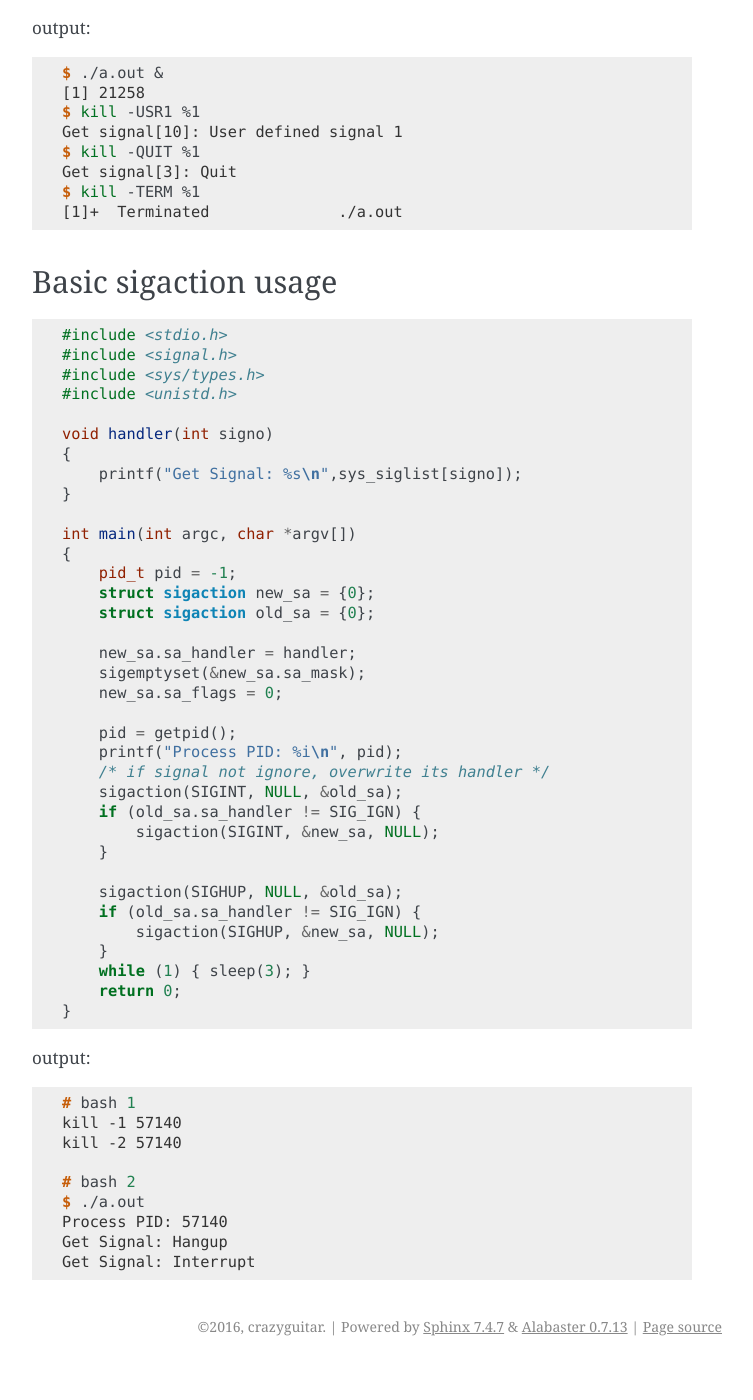
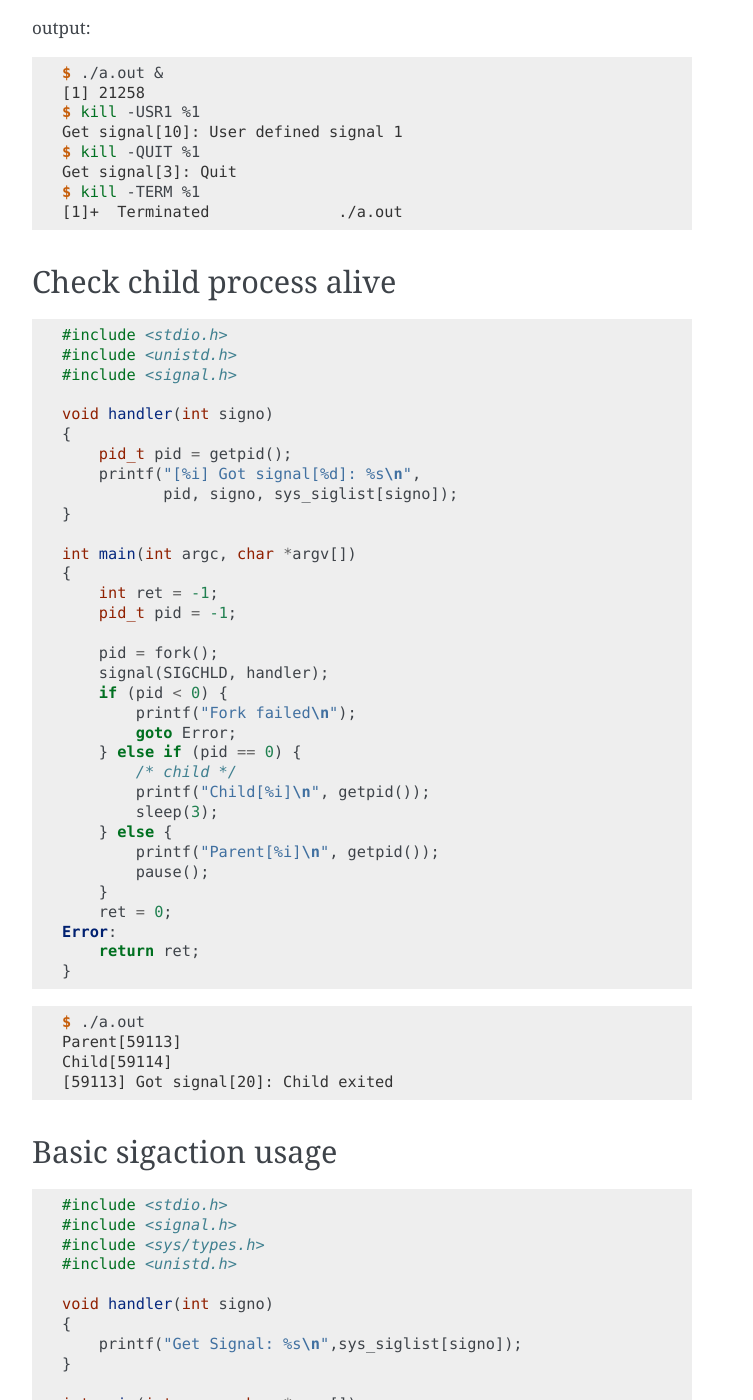
Before and after one commit to emcute0319/cppcheatsheet, a Sphinx documentation site: the page built from docs/notes/c_signal.rst, in a window 1280 px wide and 1400 px high, scrolled down 3583 px. Shown: the whole window, without its empty margins (388-1141 px from the left). Built offline with Sphinx 7.4.7, drawn with Linux system fonts in a browser that asks for light colours; before the commit the page ends 4949 px from its top, so only the background shows below that; some of the changed text lies outside the part shown.

Commit message:
Add using signal to check child process alive

```diff
--- a/docs/notes/c_signal.rst
+++ b/docs/notes/c_signal.rst
@@ -199,6 +199,53 @@ output:
     [1]+  Terminated              ./a.out
 
 
+Check child process alive
+-------------------------
+
+.. code-block:: c
+
+    #include <stdio.h>
+    #include <unistd.h>
+    #include <signal.h>
+
+    void handler(int signo)
+    {
+        pid_t pid = getpid();
+        printf("[%i] Got signal[%d]: %s\n",
+               pid, signo, sys_siglist[signo]);
+    }
+
+    int main(int argc, char *argv[])
+    {
+        int ret = -1;
+        pid_t pid = -1;
+
+        pid = fork();
+        signal(SIGCHLD, handler);
+        if (pid < 0) {
+            printf("Fork failed\n");
+            goto Error;
+        } else if (pid == 0) {
+            /* child */
+            printf("Child[%i]\n", getpid());
+            sleep(3);
+        } else {
+            printf("Parent[%i]\n", getpid());
+            pause();
+        }
+        ret = 0;
+    Error:
+        return ret;
+    }
+
+.. code-block:: console
+
+    $ ./a.out
+    Parent[59113]
+    Child[59114]
+    [59113] Got signal[20]: Child exited
+
+
 Basic sigaction usage
 ---------------------
 
```
